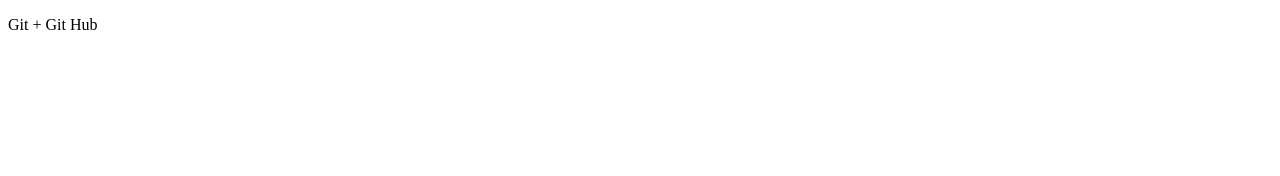
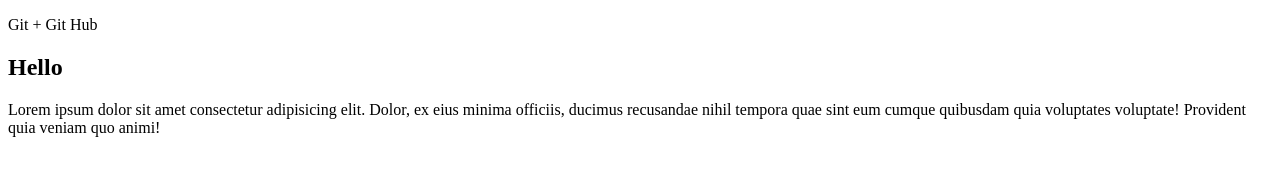
Before and after one commit to oleggresko/git-dz, a plain HTML site: page index1.html in a window 1280 px wide. Drawn offline with Linux system fonts and the light colour scheme.

Commit message:
Наши первые изменения

```diff
--- a/index1.html
+++ b/index1.html
@@ -8,5 +8,7 @@
 </head>
 <body>
   <p> Git + Git Hub</p>
+<h2>Hello</h2>
+<p>Lorem ipsum dolor sit amet consectetur adipisicing elit. Dolor, ex eius minima officiis, ducimus recusandae nihil tempora quae sint eum cumque quibusdam quia voluptates voluptate! Provident quia veniam quo animi!</p>
 </body>
 </html>
```
